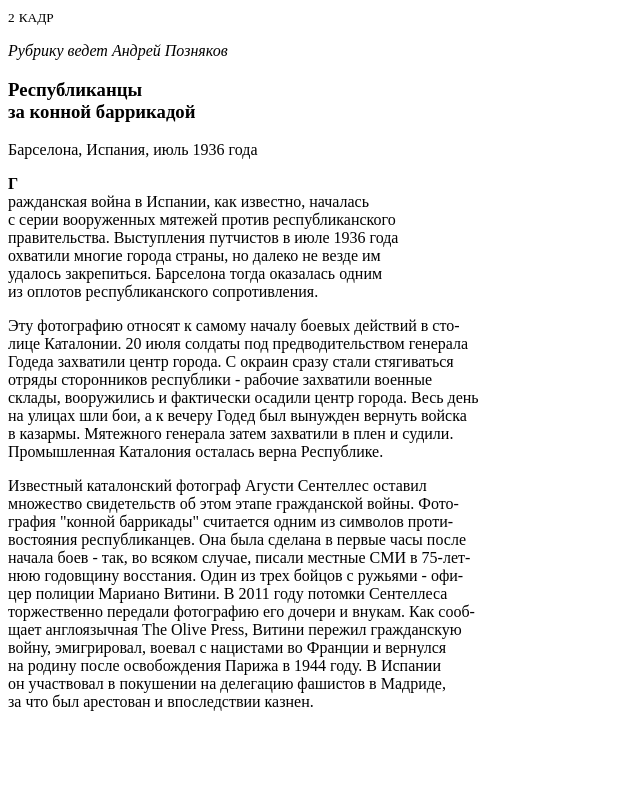
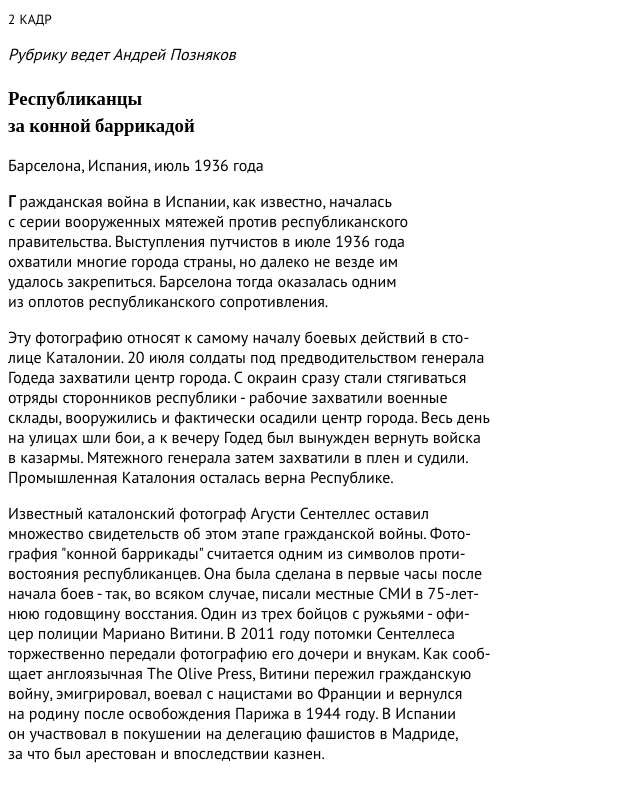
Before and after one commit to WebHeroSchool/magazine_page, a plain HTML site: page index.html in a window 1280 px wide. Shown: the whole page, without its empty margins (0-640 px from the left). Drawn offline with nearby package versions, Linux system fonts and the light colour scheme.

Commit message:
add fonts Oswald and PT Sans

```diff
--- a/css/style.css
+++ b/css/style.css
@@ -0,0 +1,6 @@
+body {
+	font-family: "PT Sans";
+}
+.title {
+	font-family: "Oswald";
+}
--- a/index.html
+++ b/index.html
@@ -2,6 +2,7 @@
 <html>
 <head>
 	<title>Журнал Дилетант</title>
+	<link href="https://fonts.googleapis.com/css?family=Oswald|PT+Sans&display=swap&subset=cyrillic" rel="stylesheet">
 	<link rel="stylesheet" href="css/style.css">
 </head>
 <body>
@@ -17,7 +18,7 @@
 	<div>
 		<section>
 			<article>
-				<h1>Республиканцы<br>
+				<h1 class="title">Республиканцы<br>
 				за конной баррикадой
 				</h1>
 				<p>
@@ -26,8 +27,7 @@
 				<aside>
 					<p>
 						<b>Г</b>
-							<font> <br>
-							ражданская война в Испании, как известно, началась<br>
+							<font>ражданская война в Испании, как известно, началась<br>
 							с серии вооруженных мятежей против республиканского<br>
 							правительства. Выступления путчистов в июле 1936 года<br>
 							охватили многие города страны, но далеко не везде им<br>
```
